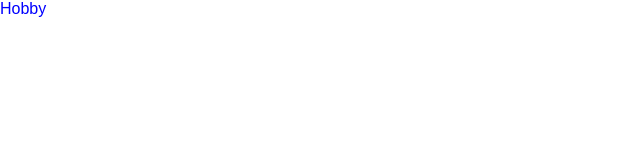
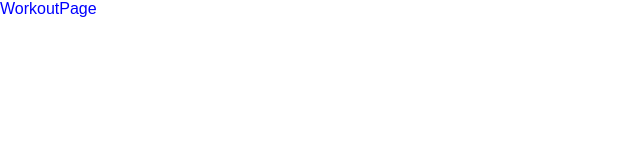
Before and after one commit to PanicP/panicp-profile, a React app: page /hobby/workout in a window 1280 px wide. Shown: the top 160 px of the page, without its empty margins (0-640 px from the left). Built offline with nearby package versions, Linux system fonts and the light colour scheme.

Commit message:
wip: add osumania and workout route

```diff
--- a/src/app.tsx
+++ b/src/app.tsx
@@ -2,13 +2,15 @@
 import React, { useState, useEffect } from 'react'
 import ReactDOM from 'react-dom'
 import { Router, Switch, Route } from 'react-router-dom'
+import './App.scss'
 
+import { history } from './history'
 import ChatPage from 'Components/pages/ChatPage'
 import HobbyPage from 'Components/pages/HobbyPage'
 import LoadingPage from 'Components/pages/LoadingPage'
-import { history } from './history'
-
-import './App.scss'
+import ProjectPage from 'Components/pages/ProjectPage'
+import OsuManiaPage from 'Components/pages/hobby/OsuManiaPage'
+import WorkoutPage from 'Components/pages/hobby/WorkoutPage'
 
 // interface Loading {
 //     isLoading: boolean
@@ -30,8 +32,11 @@ const App = () => {
                 ? (
                     <>
                         <Switch>
-                            <Route path="/chat" component={ChatPage} />
-                            <Route path="/hobby" component={HobbyPage} />
+                            <Route path="/chat" exact  component={ChatPage} />
+                            <Route path="/hobby" exact  component={HobbyPage} />
+                            <Route path="/hobby/osumania" exact component={OsuManiaPage} />
+                            <Route path="/hobby/workout" exact component={WorkoutPage} />
+                            <Route path="/project" exact component={ProjectPage} />
                             <Route path="/" component={() =>
                                 <div>
                                     <button onClick={() => history.push('/chat')}>go to chat</button>
--- a/src/components/pages/ProjectPage.tsx
+++ b/src/components/pages/ProjectPage.tsx
@@ -7,7 +7,7 @@ export default () => (
     <Default>
       <ProjectLayout>
         Project
-                </ProjectLayout>
+      </ProjectLayout>
     </Default>
   </>
 )
--- /dev/null
+++ b/src/components/pages/hobby/OsuManiaPage.tsx
@@ -0,0 +1,12 @@
+import React from 'react'
+import Default from 'Components/layout/Default'
+
+export default () => (
+    <>
+        <Default>
+            <div>
+                OsuMania
+            </div>
+        </Default>
+    </>
+)
--- /dev/null
+++ b/src/components/pages/hobby/WorkoutPage.tsx
@@ -0,0 +1,12 @@
+import React from 'react'
+import Default from 'Components/layout/Default'
+
+export default () => (
+    <>
+        <Default>
+            <div>
+                WorkoutPage
+            </div>
+        </Default>
+    </>
+)
```
